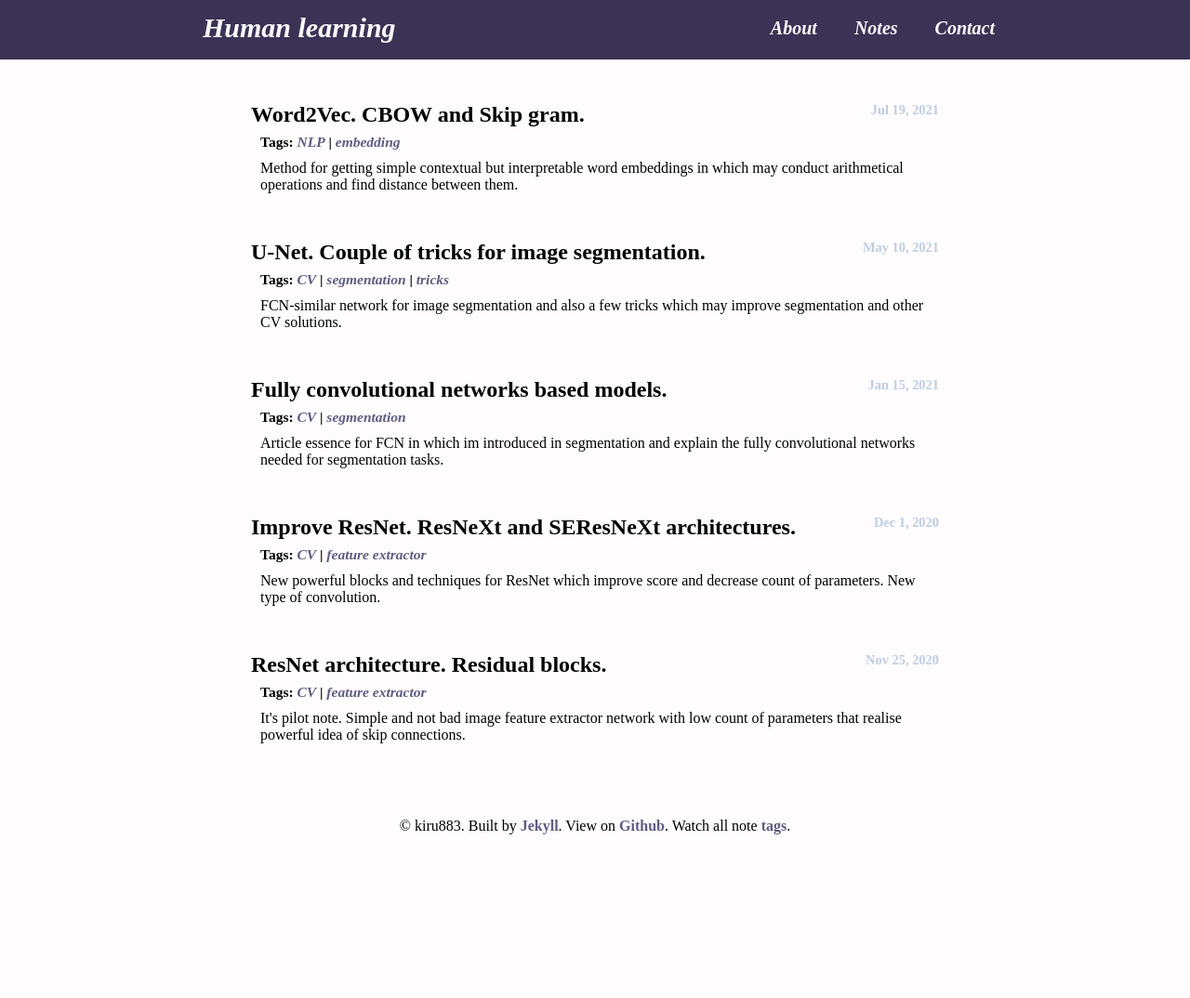
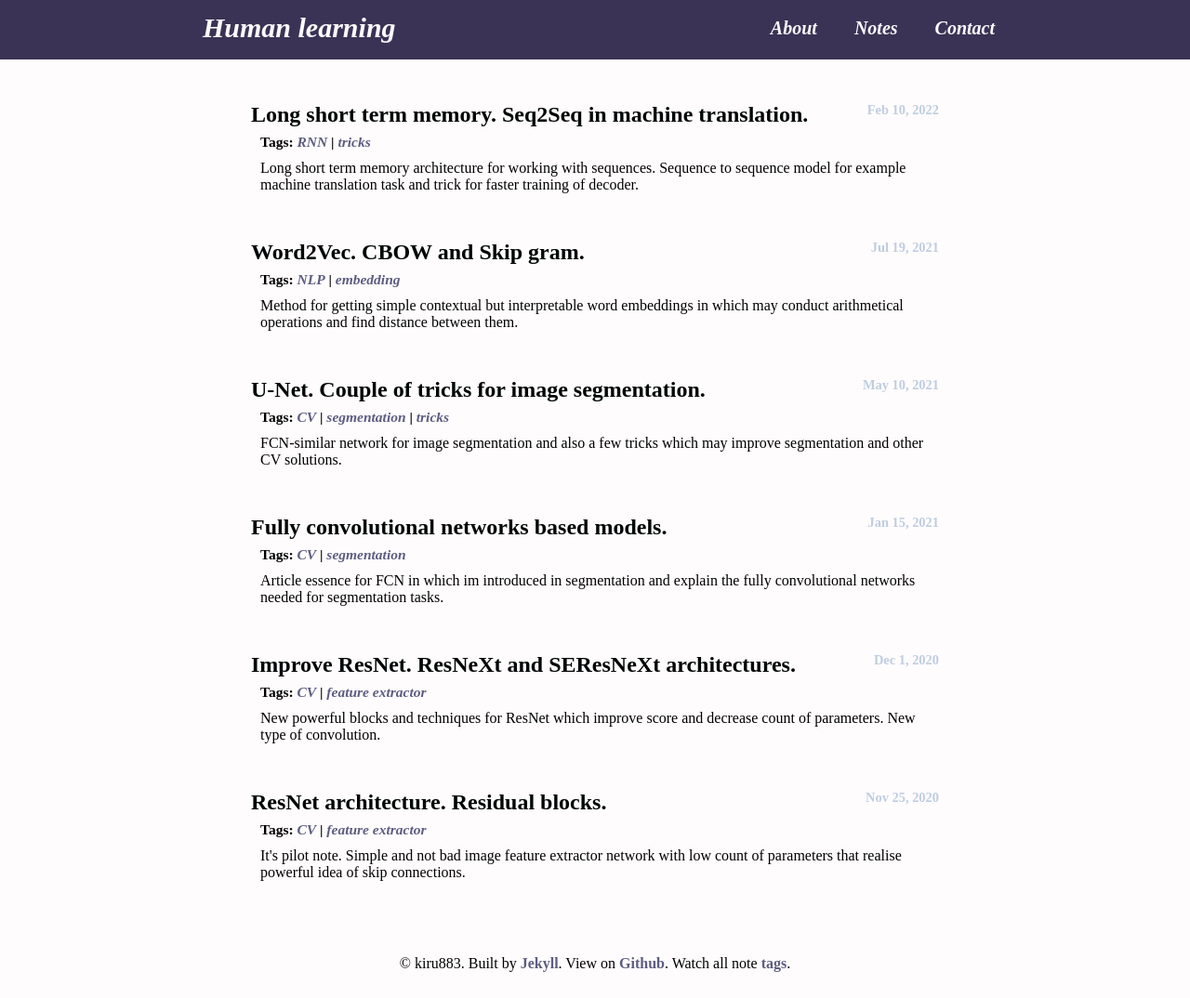
Before and after one commit to kiru883/kiru883.github.io, a Jekyll site: the page built from index.html, in a window 1280 px wide. Shown: the whole page at 93% size. Built offline with Jekyll 4.4.1, drawn with Linux system fonts in a browser that asks for light colours; before the commit the page ends 926 px from its top, so only the background shows below that; some of the changed lines change nothing that is shown.

Commit message:
new article, fix issues

````diff
--- a/_posts/2021-07-19-word2vec.markdown
+++ b/_posts/2021-07-19-word2vec.markdown
@@ -15,13 +15,13 @@ about it later. The main idea of word2vec is that these word embeddings can be u
 ```
 Furthermore, the most similar words localize _near_ in embedding space, than less similar words. Thus, you may find most similar words using different measures of distance like cosine or L2 distance.
 
-![w2v_types](/images/word2vec/w2v_example.png)
+![w2v_example](/images/word2vec/w2v_example.png)
 
 > Figure A. Words in embedding space.
 
 Before understand word2vec architectures types, need to know what is **target** and **context**.
 
-![w2v_types](/images/word2vec/w2v_context_target.png)
+![w2v_c_t](/images/word2vec/w2v_context_target.png)
 
 > Figure B. Context and target.
 
--- /dev/null
+++ b/_posts/2022-02-10-seq2seq_lstm.markdown
@@ -0,0 +1,85 @@
+---
+layout: post
+title:  "Long short term memory. Seq2Seq in machine translation."
+tags: [RNN, tricks]
+excerpt: Long short term memory architecture for working with sequences. Sequence to sequence model for example machine translation task and trick for faster training of decoder.
+style: note
+---
+
+# LSTM
+
+LSTM or long short term memory is a block which can extract information from elements of sequence.
+
+_For example a sequence is film frames, elements of sequence are frames, we need to predict character behavior, if we will
+predict behavior only by one frame predict will "character is stand" but although in reality target is "character dancing",
+that conclusion may make LSTM nets, which see all elements or frames._
+
+LSTM return short memory (hidden state) and long memory (cell state).
+
+_In context of film, the hidden state for a specific element of sequence is character behavior for a specific frame. Cell state is
+information about part of film, which characters, what did characters in older frames of the film, this is more "global" info._
+
+![lstm_cell](/images/seq2seq/lstm_cell.png)
+
+> Figure A. LSTM cell and(bellow) LSTM layer in the context of sequence.
+
+LSTM consists of 3 parts:
+1. Forget gate, need to forget older information from long memory(cell state) depending on new sequence element.
+
+_Irrelevant information about actions in beginning of film (or long memory) unlikely to be actual in the end of movie, need forget old information._
+
+2. Input gate, used to add new information in long memory(cell state), update old cell state with a new sequence element.
+
+_On half of movie appears new character B, need add new info about a new person in a long memory, update cell state._
+
+3. Output gate, extract new hidden state(short memory) using long memory or cell state.
+
+_By new frame of movie character A is stand, but by previous few frames (or short memory) A dance and by long memory person A
+likes to dance, conclusion - character A dancing._
+
+![lstm_math](/images/seq2seq/lstm_math.png)
+
+> Figure B. Math part of LSTM. Yellow blocks are parts with parameters, red blocks are functions.
+
+LSTM is not a "many cell" structure, all operations with sequence conducts with one cell on **loop wrapper** (for this reason LSTM is slow.). For example with PyTorch, LSTM and LSTMCell
+top and bottom code constructions on image C **is equal**.
+
+![lstm_pytorch](/images/seq2seq/lstmcell_lstm_dif.png)
+
+> Figure C. Difference between LSTM and LSTMCell in PyTorch.
+
+In the case of BILstm, that layer returns the output for the reverse input sequence case.
+
+![lstm_bi](/images/seq2seq/bilstm.png)
+
+> Figure D. Bidirectional LSTM, outputs for original and reversed input sequence is concatenate.
+
+# Seq2Seq
+
+Seq2Seq is a model which allows translation sequences in sequences, machine translation is a typical task which solves seq2seq model.
+Seq2Seq consists of two parts: encoder (task of this part in generate context vector by input sequence) and decoder (generate new sequence by context vector from encoder).
+
+![seq2seq_example](/images/seq2seq/seq2seq_translate.png)
+
+> Figure E. Seq2Seq on examples of machine translation.
+
+On image E example of seq2seq model for machine translate, instead LSTM may be used other reccurent layers (such as GRU and others)
+Input of encoder is a sentence or sequence of words, the element of sequence - word embedding. Output of encoder is the context vector of the sentence. The task of decoder is to generate current word by previous word(or tag), hidden state and by context vector, tags EOS and SOS is mean end and start of sentence.
+
+In PyTorch tutorial when training seq2seq in task of machine translating, used **teacher forcing** technique with which in decoder
+pass previous **true**  embedding when predicting current word, instead previous predicted embedding. This trick make training more faster.
+
+Links
+
+***
+
+#### LSTM
+
+1. [Introduction in LSTM;](https://colah.github.io/posts/2015-08-Understanding-LSTMs/)
+2. [Same, translated in ru;](https://habr.com/ru/company/wunderfund/blog/331310/)
+3. [A deeper explanation of LSTM.](https://blog.echen.me/2017/05/30/exploring-lstms/)
+
+#### Seq2Seq
+
+1. [LSTM in PyTorch;](https://pytorch.org/tutorials/beginner/nlp/sequence_models_tutorial.html)
+2. [Seq2Seq PyTorch implementation.](https://pytorch.org/tutorials/intermediate/seq2seq_translation_tutorial.html)
````
Also changed, not shown: images/seq2seq/bilstm.png (added), images/seq2seq/lstm_cell.png (added), images/seq2seq/lstm_math.png (added), images/seq2seq/lstmcell_lstm_dif.png (added), images/seq2seq/seq2seq_translate.png (added).
